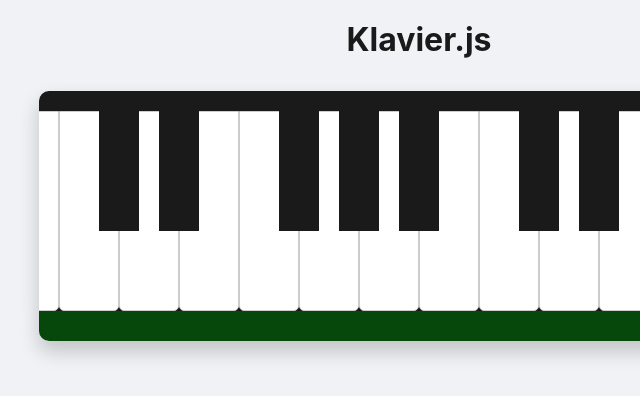
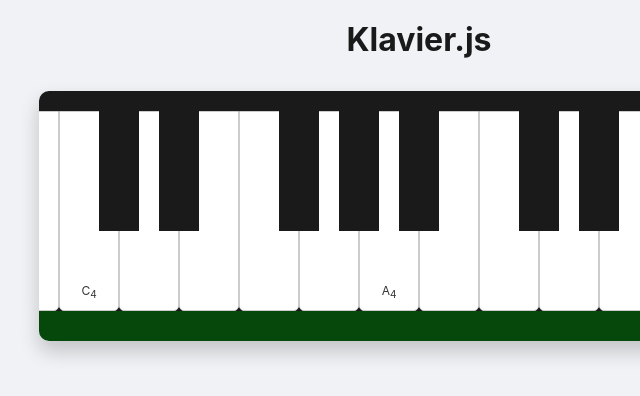
Before and after one commit to dcyang/Klavier.js, a plain HTML site: page index.html in a window 1280 px wide. Shown: the full height of the page, 221-861 px from the left. Drawn offline with nearby package versions, Linux system fonts and the light colour scheme.

Commit message:
C4 and A4 keys labeled

```diff
--- a/src/main.js
+++ b/src/main.js
@@ -21,6 +21,14 @@
                 key.className = `piano-key ${isSharp ? 'black' : 'white'}`;
                 key.dataset.note = `${note}${octave}`;
                 key.dataset.octave = octave;
+
+                // Add labels for C4 and A4
+                if (!isSharp && octave === 4 && (note === 'C' || note === 'A')) {
+                    const label = document.createElement('div');
+                    label.className = 'key-label';
+                    label.innerHTML = `${note}<sub>4</sub>`;
+                    key.appendChild(label);
+                }
 
                 key.addEventListener('mousedown', () => this.playNote(key.dataset.note));
                 key.addEventListener('mouseup', () => this.stopNote(key.dataset.note));
--- a/src/styles.css
+++ b/src/styles.css
@@ -86,6 +86,16 @@
     background: #e3f2fd;
 }
 
+.key-label {
+    position: absolute;
+    bottom: 10px;
+    width: 100%;
+    text-align: center;
+    font-size: 12px;
+    color: #333;
+    pointer-events: none;
+}
+
 @media (max-width: 768px) {
     .piano-key.white {
         width: 45px;
```
